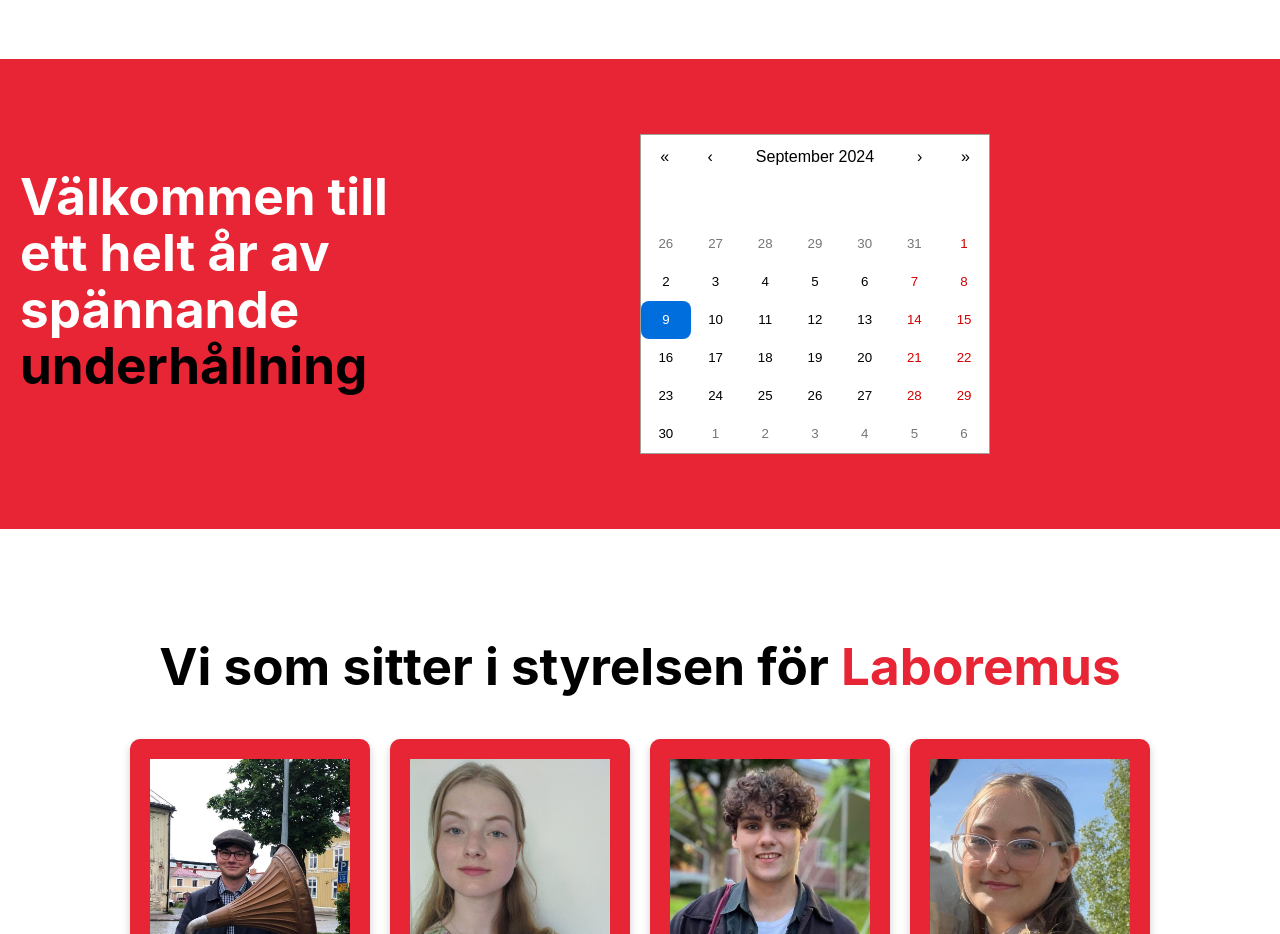
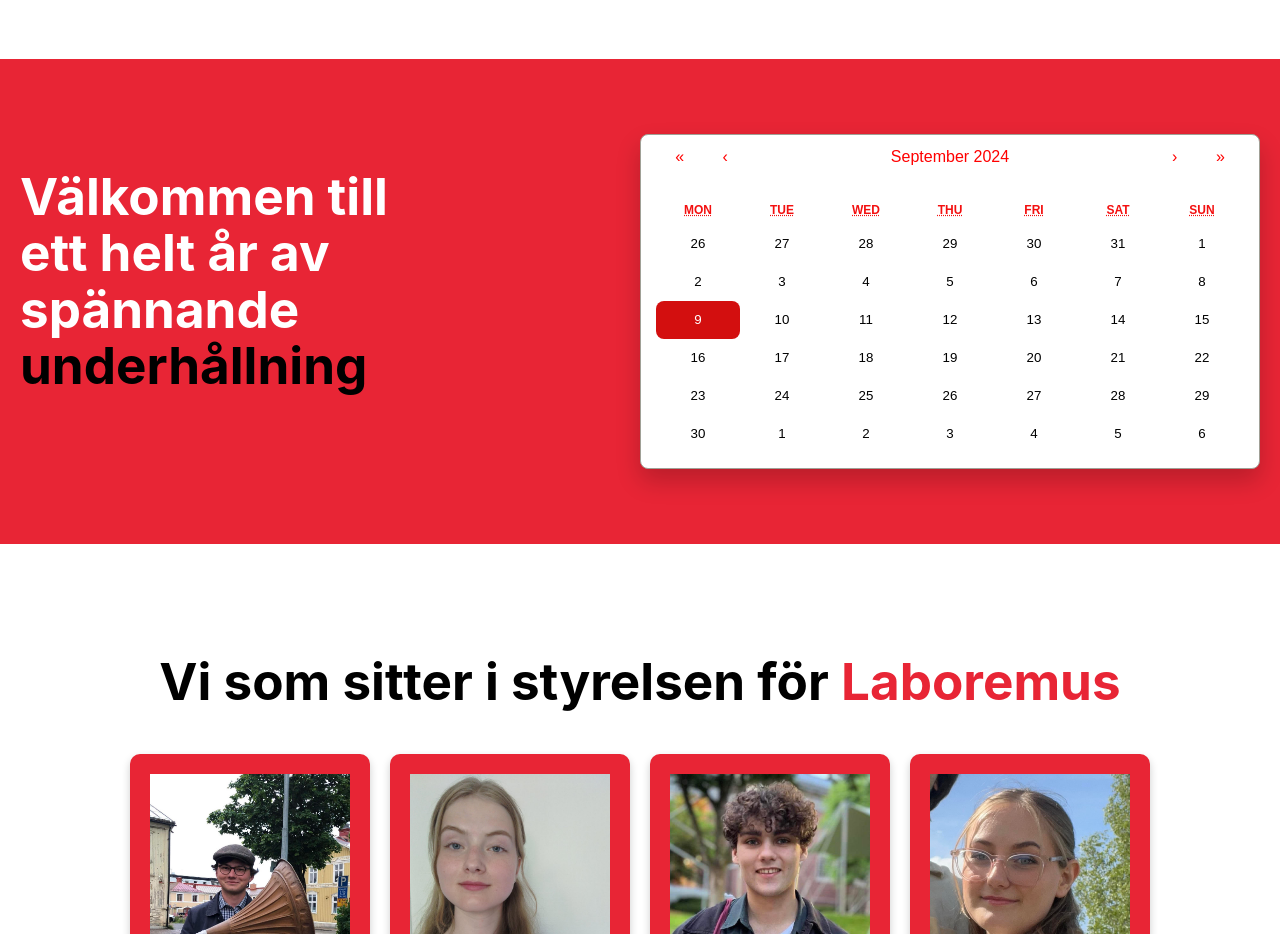
Before and after one commit to AlexanderOhgren00/laboremus_frontend, a React app: page / in a window 1280 px wide. Shown: the part 840-1774 px from the top of the page. Built offline with nearby package versions, Linux system fonts and the light colour scheme; no server answers; the HTML template or start-up script is replaced by a standard one.

Commit message:
added styling to calendar

```diff
--- a/src/home/components/calendar/CalendarContainer.jsx
+++ b/src/home/components/calendar/CalendarContainer.jsx
@@ -1,8 +1,8 @@
 import Calendar from "react-calendar";
 import { useState, useEffect, useRef } from "react";
-import styles from "./CalendarContainer.module.css";
-import 'react-calendar/dist/Calendar.css';
+import styles from "./CalendarContainer.module.css";;
 import EventList from "../eventlabel/EventList";
+import "./my_calendar.css";
 
 function debounce(func, wait, immediate) {
     var timeout;
--- a/src/home/components/calendar/CalendarContainer.module.css
+++ b/src/home/components/calendar/CalendarContainer.module.css
@@ -21,11 +21,3 @@
     -webkit-transition: transform .5s;
     transform: translateX(0%);
 }
-
-.weekend {
-    background-color: blue;
-}
-
-.sunday {
-    background-color: black;
-}
--- /dev/null
+++ b/src/home/components/calendar/my_calendar.css
@@ -0,0 +1,179 @@
+.react-calendar {
+    background: rgb(255, 255, 255);
+    border: 1px solid #a0a096;
+    font-family: Arial, Helvetica, sans-serif;
+    line-height: 1.125em;
+    color: rgb(243, 16, 16);
+    box-shadow: 0 12px 24px rgba(0, 0, 0, 0.2);
+    border-radius: 8px;
+    padding: 0 15px 15px 15px;
+  }
+
+  .react-calendar--doubleView {
+    width: 700px;
+  }
+
+  .react-calendar--doubleView .react-calendar__viewContainer {
+    display: flex;
+    margin: -0.5em;
+  }
+
+  .react-calendar--doubleView .react-calendar__viewContainer > * {
+    width: 50%;
+    margin: 0.5em;
+  }
+
+  .react-calendar,
+  .react-calendar *,
+  .react-calendar *:before,
+  .react-calendar *:after {
+    -moz-box-sizing: border-box;
+    -webkit-box-sizing: border-box;
+    box-sizing: border-box;
+  }
+
+  .react-calendar button {
+    margin: 0;
+    border: 0;
+    outline: none;
+  }
+
+  .react-calendar button:enabled:hover {
+    cursor: pointer;
+  }
+
+  .react-calendar__navigation {
+    display: flex;
+    height: 44px;
+    margin-bottom: 1em;
+    color: #f10b0b;
+  }
+
+  .react-calendar__navigation button {
+    min-width: 44px;
+    background: none;
+    color: red;
+  }
+
+  .react-calendar__navigation button:disabled {
+    background-color: #f0f0f0;
+  }
+
+  .react-calendar__navigation button:enabled:hover,
+  .react-calendar__navigation button:enabled:focus {
+    background-color: #e6e6e6;
+  }
+
+  .react-calendar__month-view__weekdays {
+    text-align: center;
+    text-transform: uppercase;
+    font: inherit;
+    font-size: 0.75em;
+    font-weight: bold;
+  }
+
+  .react-calendar__month-view__weekdays__weekday {
+    padding: 0.5em;
+  }
+
+  .react-calendar__month-view__weekNumbers .react-calendar__tile {
+    display: flex;
+    align-items: center;
+    justify-content: center;
+    font: inherit;
+    font-size: 0.75em;
+    font-weight: bold;
+  }
+
+  .react-calendar__month-view__days__day--weekend {
+    color: #767676;
+  }
+
+  .react-calendar__month-view__days__day--neighboringMonth,
+  .react-calendar__decade-view__years__year--neighboringDecade,
+  .react-calendar__century-view__decades__decade--neighboringCentury {
+    color: #757575;
+  }
+
+  .react-calendar__year-view .react-calendar__tile,
+  .react-calendar__decade-view .react-calendar__tile,
+  .react-calendar__century-view .react-calendar__tile {
+    padding: 2em 0.5em;
+  }
+
+  .react-calendar__tile {
+    max-width: 100%;
+    padding: 10px 6.6667px;
+    background: none;
+    text-align: center;
+    line-height: 16px;
+    font: inherit;
+    font-size: 0.833em;
+    color: black;
+  }
+
+  .react-calendar__tile:disabled {
+    background-color: #f0f0f0;
+    color: #ababab;
+  }
+
+  .react-calendar__month-view__days__day--neighboringMonth:disabled,
+  .react-calendar__decade-view__years__year--neighboringDecade:disabled,
+  .react-calendar__century-view__decades__decade--neighboringCentury:disabled {
+    color: #cdcdcd;
+  }
+
+  .react-calendar__tile:enabled:hover,
+  .react-calendar__tile:enabled:focus {
+    background-color: #e6e6e6;
+  }
+
+  .react-calendar__tile--now {
+    background: #ffff76;
+  }
+
+  .react-calendar__tile--now:enabled:hover,
+  .react-calendar__tile--now:enabled:focus {
+    background: #ffffa9;
+  }
+
+  .react-calendar__tile--hasActive {
+    background: #76baff;
+  }
+
+  .react-calendar__tile--hasActive:enabled:hover,
+  .react-calendar__tile--hasActive:enabled:focus {
+    background: #a9d4ff;
+  }
+
+  .react-calendar__tile--active {
+    background: rgb(211, 15, 15);
+    color: white;
+  }
+
+  .react-calendar__tile--active:enabled:hover,
+  .react-calendar__tile--active:enabled:focus {
+    background: #1087ff;
+  }
+
+  .react-calendar--selectRange .react-calendar__tile--hover {
+    background-color: #e6e6e6;
+  }
+
+  .react-calendar .weekend {
+    color: #1e00ff;
+  }
+
+  .weekend {
+    color: #76baff;
+  }
+
+  .react-calendar .react-calendar__tile.sunday {
+    background-color: black;
+    color: white;
+  }
+
+  .react-calendar .react-calendar__tile.sunday:hover {
+    background-color: rgb(211, 15, 15);
+    color: black;
+  }
```
